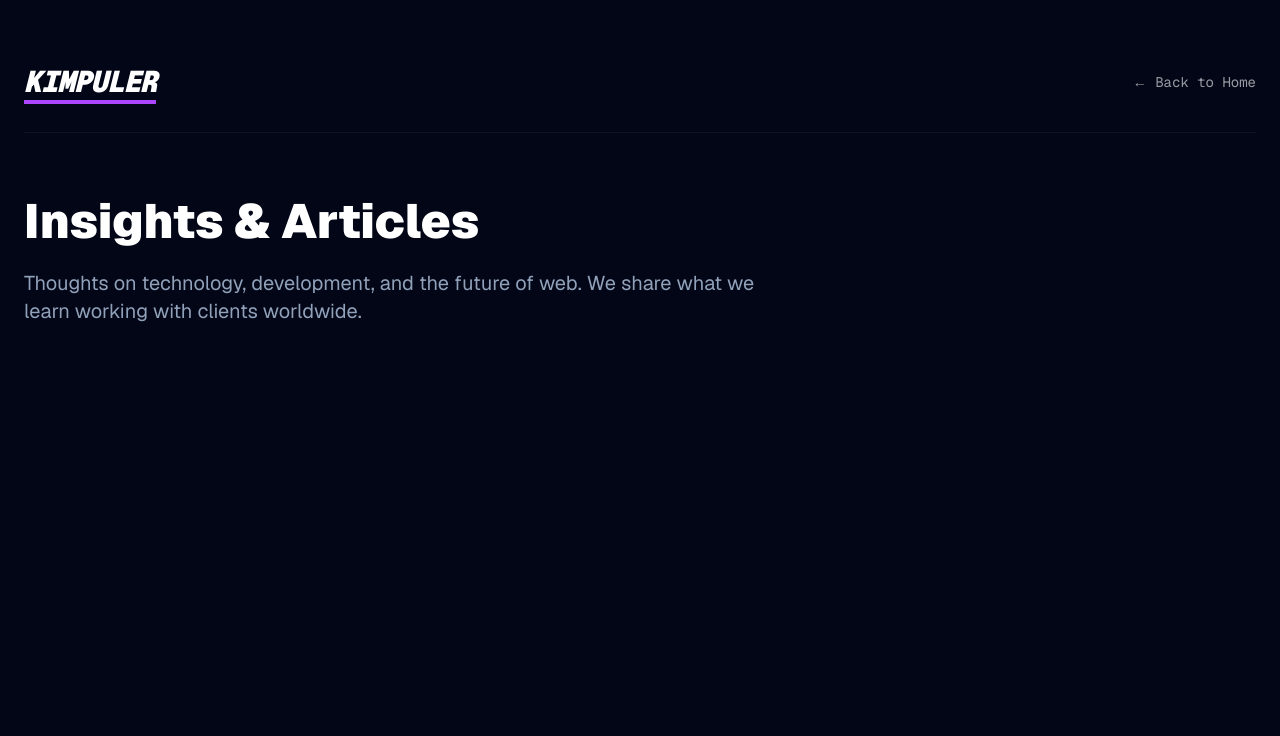
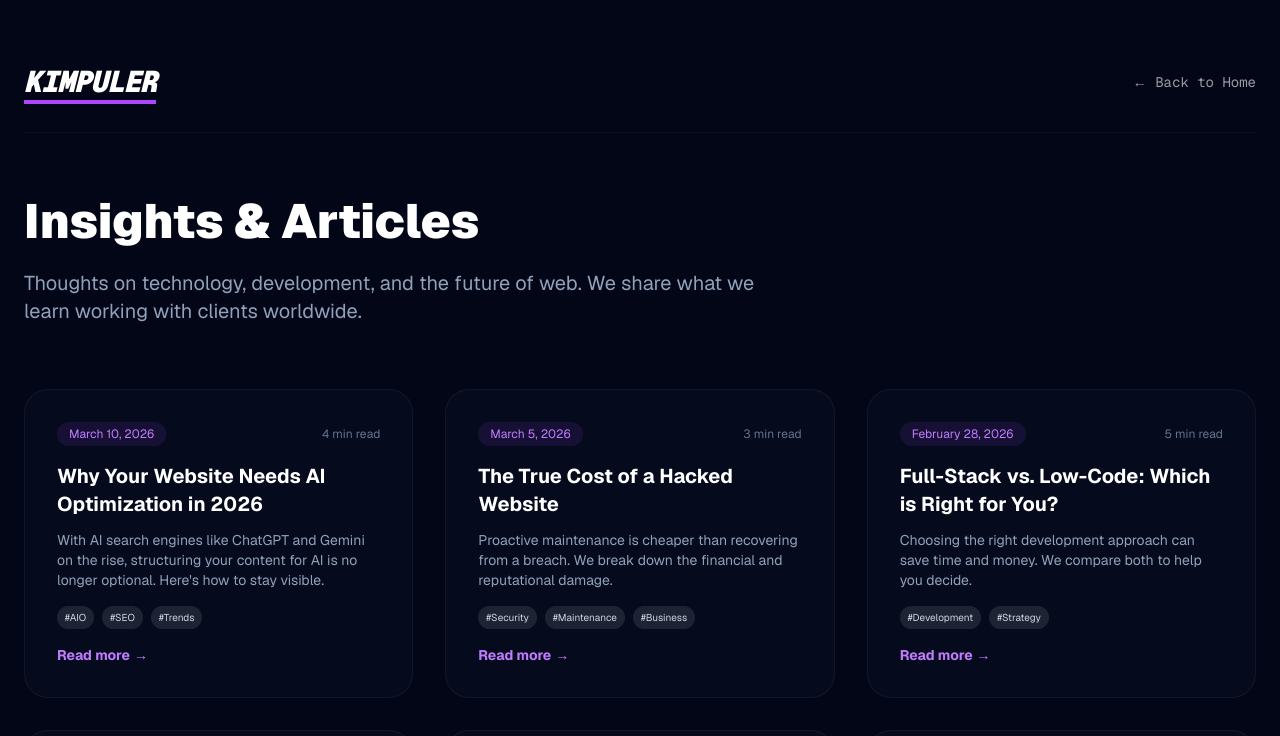
Before and after one commit to kimpuler19-sys/k1919-com, a Next.js app: page /blog in a window 1280 px wide. Shown: the top 736 px of the page. Built offline with nearby package versions, Linux system fonts and the light colour scheme.

Commit message:
Update page.js

```diff
--- a/app/blog/page.js
+++ b/app/blog/page.js
@@ -1,4 +1,3 @@
-// app/blog/page.js
 'use client'
 
 import Link from 'next/link'
@@ -7,7 +6,11 @@ import { blogPosts } from './data'
 export default function BlogIndex() {
   return (
     <div className="min-h-screen bg-[#020617] text-slate-200 font-sans selection:bg-purple-500/30">
-      {/* ... background ... */}
+      <div className="fixed inset-0 -z-10 overflow-hidden">
+        <div className="absolute top-[-10%] left-[-10%] w-[50%] h-[50%] bg-purple-600/10 blur-[150px] rounded-full"></div>
+        <div className="absolute bottom-[-10%] right-[-10%] w-[50%] h-[50%] bg-blue-600/10 blur-[150px] rounded-full"></div>
+      </div>
+
       <div className="max-w-7xl mx-auto px-6 py-16">
         <nav className="flex justify-between items-center mb-16 border-b border-white/5 pb-8 font-mono">
           <Link href="/" className="text-3xl font-black tracking-tighter text-white uppercase italic underline decoration-purple-500 decoration-4 underline-offset-8">KIMPULER</Link>
@@ -16,11 +19,32 @@ export default function BlogIndex() {
 
         <header className="mb-16">
           <h1 className="text-5xl font-black text-white mb-6">Insights & Articles</h1>
-          <p className="text-xl text-slate-400 max-w-3xl">Thoughts on technology, development, and the future of web. We share what we learn working with clients worldwide.</p>
+          <p className="text-xl text-slate-400 max-w-3xl">
+            Thoughts on technology, development, and the future of web. We share what we learn working with clients worldwide.
+          </p>
         </header>
 
         <div className="grid md:grid-cols-2 lg:grid-cols-3 gap-8">
-          {/* ... mapping posts ... */}
+          {blogPosts.map((post) => (
+            <Link href={`/blog/${post.slug}`} key={post.slug} className="group">
+              <div className="bg-slate-900/30 p-8 rounded-3xl border border-white/5 hover:border-purple-500/30 transition h-full flex flex-col">
+                <div className="flex justify-between items-center mb-4">
+                  <span className="text-xs text-purple-400 bg-purple-500/10 px-3 py-1 rounded-full">{post.date}</span>
+                  <span className="text-xs text-slate-500">{post.readTime}</span>
+                </div>
+                <h3 className="text-xl font-bold text-white mb-3 group-hover:text-purple-400 transition">{post.title}</h3>
+                <p className="text-slate-400 text-sm mb-4 flex-grow">{post.excerpt}</p>
+                <div className="flex flex-wrap gap-2 mb-4">
+                  {post.tags.map((tag) => (
+                    <span key={tag} className="text-[10px] bg-white/10 px-2 py-1 rounded-full text-slate-300">#{tag}</span>
+                  ))}
+                </div>
+                <div className="text-purple-400 text-sm font-bold flex items-center gap-1 group-hover:gap-2 transition-all">
+                  Read more <span>→</span>
+                </div>
+              </div>
+            </Link>
+          ))}
         </div>
       </div>
     </div>
```
